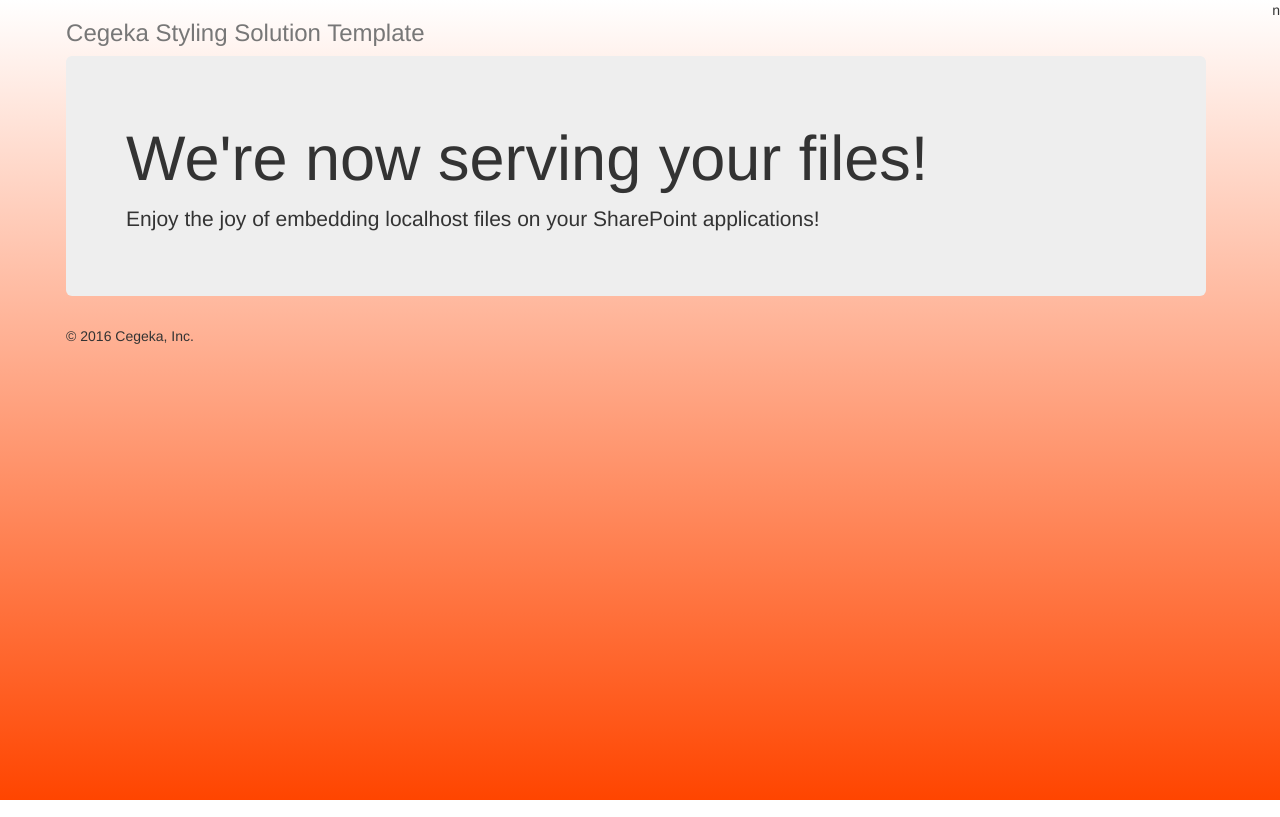
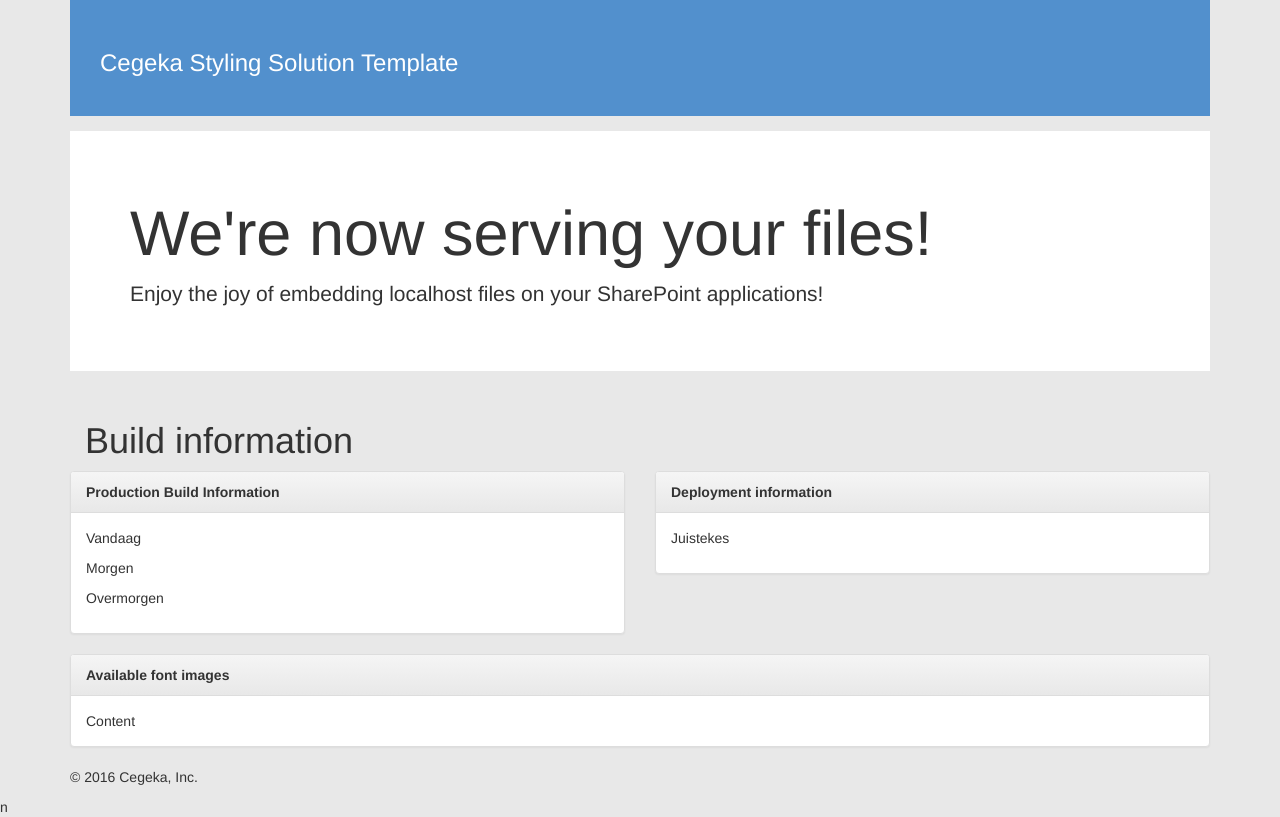
Before and after one commit to DenisCaeyers/CGKFE, a website: page index.html in a window 1280 px wide. Drawn offline with nearby package versions, Linux system fonts and the light colour scheme.

Commit message:
start of build information

```diff
--- /dev/null
+++ b/buildinfo.json
@@ -0,0 +1,10 @@
+{"builds":[
+    {"deploy":[
+        {"date": "Juistekes"}
+    ]},
+    {"prd":[
+        {"date": "Vandaag"},
+        {"date": "Morgen"},
+        {"date": "Overmorgen"}
+    ]}
+]}
--- a/dev/js/init.js
+++ b/dev/js/init.js
@@ -1,2 +1,24 @@
-function runTestScript(t){console.log(t)}$(document).ready(function(){var t="This is a test message!";runTestScript(t)});
-//# sourceMappingURL=init.js.map
+$(document).ready(function() {
+
+    var file = 'buildinfo.json';
+
+    $.getJSON(file, function(data) {
+        $.each(data.builds[0].deploy, function(key, val) {
+            $(".deploy-build-information").append(
+                "<p>" +
+                this.date +
+                "</p>"
+                );
+        });
+        $.each(data.builds[1].prd, function(key, val) {
+            $(".prd-build-information").append(
+                "<p>" +
+                this.date +
+                "</p>"
+                );
+        });
+    })
+    .fail(function(){
+        console.log("error while reading build info file");
+    });
+});
--- a/gulpfile.js
+++ b/gulpfile.js
@@ -2,7 +2,8 @@
 
 // Variables
 var project = {
-    version: '1.0.0'
+    version: '1.0.0',
+    buildinfoFile: 'buildinfo.json'
 };
 
 var server = {
@@ -47,7 +48,7 @@ var spsave = require('gulp-spsave');
 // Stylesheet Tasks
 // - Development
 // -- SASS Task
-gulp.task('sass-dev', function () {
+gulp.task('sass-dev',['iconfont-dev'], function () {
   return gulp.src([
       './src/scss/**/*.scss',
     ])
@@ -97,6 +98,13 @@ gulp.task('postcss-prd', ['sass-prd'], function () {
 });
 
 // Javascript Tasks
+// - General, used for writing build info
+
+// - Development
+gulp.task('uglify-dev', function() {
+  return gulp.src('./src/js/*.js')
+    .pipe(gulp.dest('./dev/js'));
+});
 // - Production
 // -- Uglify
 gulp.task('uglify-prd', function() {
@@ -248,11 +256,12 @@ gulp.task("spsavedt", function () {
 });
 // Watch Tasks
 gulp.task('watch', function () {
-    gulp.watch('src/scss/**/*', ['dev']);
+    gulp.watch('src/scss/**/*', ['postcss-dev']);
+    gulp.watch('src/js/**/*', ['uglify-dev']);
 });
 
 // Watch, development, production and deployment Tasks
 gulp.task('default',['dev', 'webserver', 'watch']);
-gulp.task('dev' ,['postcss-dev']);
+gulp.task('dev' ,['postcss-dev','uglify-dev']);
 gulp.task('prd' ,['postcss-prd','uglify-prd']);
 gulp.task('deploy', ['spsavecss', 'spsavejs', 'spsavefonts', 'spsaveimg', 'spsavepl', 'spsavedt']);
--- a/index.html
+++ b/index.html
@@ -13,7 +13,6 @@
 
         <script src="dev/js/init.js"> </script>
 
-
     </head>
     <body>
 
@@ -27,28 +26,45 @@
         <p class="lead">Enjoy the joy of embedding localhost files on your SharePoint applications! </p>
       </div>
 
-      <div style="display:none;" class="row marketing">
-        <div class="col-lg-6">
-          <h4>Dev build</h4>
-          <p>Latest dev build: Thu Feb 18 2016 15:45:47 GMT+0100 (CET)</p>
+      <div class="row contentrow">
+          <div class="col-md-12">
+            <h1>Build information</h1>
+          </div>
+          <div class="col-md-6">
+            <div class="panel panel-default">
+                <div class="panel-heading">
+                    <strong>Production Build Information</strong>
+                </div>
+                <div class="panel-body">
+                    <div class="prd-build-information">
+                    </div>
+                </div>
+            </div>
+          </div>
+          <div class="col-md-6">
+            <div class="panel panel-default">
+                <div class="panel-heading">
+                    <strong>Deployment information</strong>
+                </div>
+                <div class="panel-body">
+                    <div class="deploy-build-information">
+                    </div>
+                </div>
+            </div>
+          </div>
+      </div>
 
-          <h4>Subheading</h4>
-          <p>Morbi leo risus, porta ac consectetur ac, vestibulum at eros. Cras mattis consectetur purus sit amet fermentum.</p>
-
-          <h4>Subheading</h4>
-          <p>Maecenas sed diam eget risus varius blandit sit amet non magna.</p>
-        </div>
-
-        <div class="col-lg-6">
-          <h4>Subheading</h4>
-          <p>Donec id elit non mi porta gravida at eget metus. Maecenas faucibus mollis interdum.</p>
-
-          <h4>Subheading</h4>
-          <p>Morbi leo risus, porta ac consectetur ac, vestibulum at eros. Cras mattis consectetur purus sit amet fermentum.</p>
-
-          <h4>Subheading</h4>
-          <p>Maecenas sed diam eget risus varius blandit sit amet non magna.</p>
-        </div>
+       <div class="row">
+          <div class="col-md-12">
+            <div class="panel panel-default">
+                <div class="panel-heading">
+                    <strong>Available font images</strong>
+                </div>
+                <div class="panel-body">
+                    Content
+                </div>
+            </div>
+          </div>
       </div>
 
       <footer class="footer">
--- a/src/js/init.js
+++ b/src/js/init.js
@@ -1,8 +1,24 @@
-$( document ).ready(function() {
-    var testMessage = "This is a test message!";
-    runTestScript(testMessage);
+$(document).ready(function() {
+
+    var file = 'buildinfo.json';
+
+    $.getJSON(file, function(data) {
+        $.each(data.builds[0].deploy, function(key, val) {
+            $(".deploy-build-information").append(
+                "<p>" +
+                this.date +
+                "</p>"
+                );
+        });
+        $.each(data.builds[1].prd, function(key, val) {
+            $(".prd-build-information").append(
+                "<p>" +
+                this.date +
+                "</p>"
+                );
+        });
+    })
+    .fail(function(){
+        console.log("error while reading build info file");
+    });
 });
-
-function runTestScript(message){
-    console.log(message);
-}
--- a/src/scss/_icons.scss
+++ b/src/scss/_icons.scss
@@ -40,3 +40,7 @@
 .cgkicon-ArrowOutgoing:before {
   content: '\EA02';
 }
+
+.cgkicon-Contact:before {
+  content: '\EA03';
+}
--- a/src/scss/init.scss
+++ b/src/scss/init.scss
@@ -1,13 +1,25 @@
 @import 'icons';
 
+$cegeka-blue: #5290cd;
+$cegeka-gray: #e8e8e8;
+
 body{
-    background-color:white;
-    border-radius:2px;
-    background-size: cover;
-    transition: 2s;
-    display: flex;
-    background: linear-gradient(to bottom, white,orangered);
-    #s4-workspace{
-
+    background-color: $cegeka-gray;
+    .header{
+        background-color: $cegeka-blue;
+        padding: 30px;
+        margin-bottom: 15px;
+        *{
+            color: white;
+        }
+    }
+    .jumbotron{
+        border-radius:0px !important;
+        background-color: white !important;
+    }
+    .contentrow{
+        h1{
+            margin-left: 15px;
+        }
     }
 }
```
Also changed, not shown: dev/fonts/example/index.html (+6 -0 lines), dev/css/fonts.css, dev/css/init.css, dev/css/test.css, dev/fonts/cgkFont.ttf, dev/fonts/cgkFont.woff, src/icons/Contact.svg (added), 5 other files.
